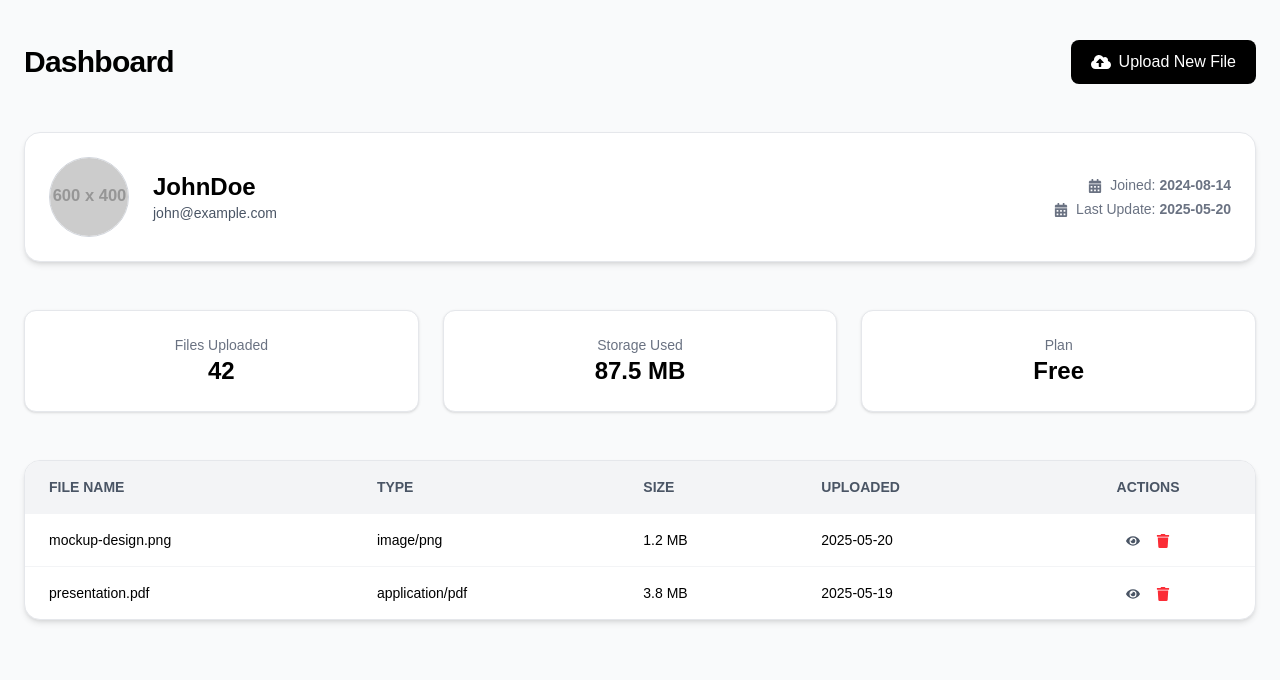
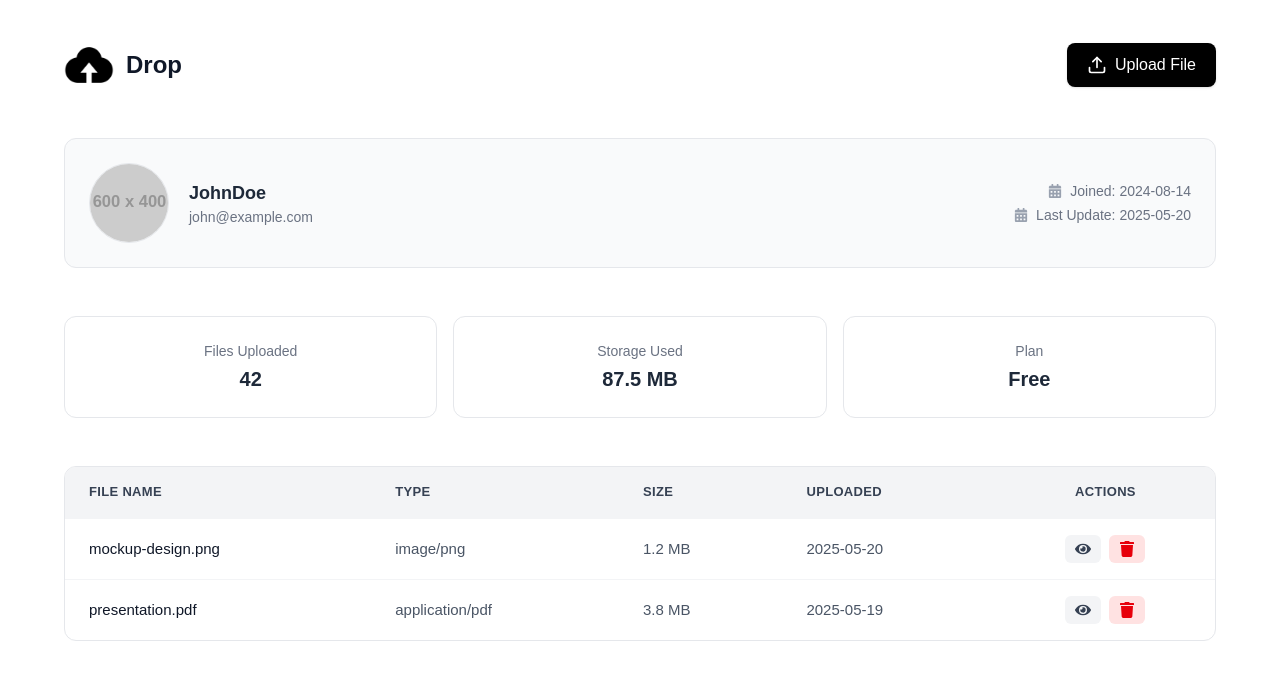
Before and after one commit to morz-mamun/file-drop, a Next.js app: page /dashboard in a window 1280 px wide. Shown: the top 680 px of the page. Built offline with nearby package versions, Linux system fonts and the light colour scheme; no server answers.

Commit message:
feat: enhance dashboard layout and functionality

```diff
--- a/src/components/Dashboard.tsx
+++ b/src/components/Dashboard.tsx
@@ -1,8 +1,10 @@
+import Image from 'next/image';
+import Link from 'next/link';
 import React from 'react';
-import { FaEye, FaTrash, FaCalendarAlt, FaCloudUploadAlt } from 'react-icons/fa';
+import { FaEye, FaTrash, FaCalendarAlt } from 'react-icons/fa';
+import { FiUpload } from 'react-icons/fi';
 
 const Dashboard = () => {
-    // Dummy user & file data (replace with real data)
     const user = {
         username: 'JohnDoe',
         email: 'john@example.com',
@@ -37,83 +39,121 @@ const Dashboard = () => {
     ];
 
     return (
-        <div className="min-h-screen bg-gray-50 text-black py-10 px-6">
-            <div className="max-w-7xl mx-auto space-y-12">
+        <div className="min-h-screen bg-white py-10 px-4 text-gray-800">
+            <div className="max-w-6xl mx-auto space-y-12">
 
                 {/* Header */}
                 <div className="flex justify-between items-center">
-                    <h1 className="text-3xl font-extrabold tracking-tight">Dashboard</h1>
-                    <button className="flex items-center gap-2 px-5 py-2.5 bg-black text-white rounded-lg font-medium hover:bg-gray-900 transition">
-                        <FaCloudUploadAlt className="w-5 h-5" />
-                        Upload New File
-                    </button>
+                    <Link
+                        href="/"
+                        aria-label="Homepage"
+                        className="flex items-center space-x-3"
+                    >
+                        <Image src="/logo.png" alt="logo" width={50} height={50} />
+                        <span className="text-2xl font-bold text-gray-900 select-none">
+                            Drop
+                        </span>
+                    </Link>
+
+                    <Link
+                        href="/"
+                        className="inline-flex items-center gap-2 px-5 py-2.5 rounded-lg bg-black text-white font-medium shadow-sm hover:bg-gray-900 active:scale-95 transition focus:outline-none focus:ring-2 focus:ring-offset-2 focus:ring-black"
+                    >
+                        <FiUpload className="w-5 h-5" />
+                        Upload File
+                    </Link>
+
+
                 </div>
 
-                {/* User Profile Card */}
-                <div className="bg-white border border-gray-200 shadow-md rounded-2xl p-6 flex flex-col sm:flex-row sm:items-center sm:justify-between">
-                    <div className="flex items-center space-x-6">
+                {/* Profile Section */}
+                <div className="bg-gray-50 border border-gray-200 rounded-xl p-6 flex flex-col sm:flex-row sm:items-center justify-between min-h-[120px]">
+                    <div className="flex items-center gap-5">
                         <img
                             src={user.profilePic}
                             alt="Profile"
-                            className="w-20 h-20 rounded-full border border-gray-300 object-cover"
+                            className="w-20 h-20 rounded-full object-cover border border-gray-200"
                         />
                         <div>
-                            <h2 className="text-2xl font-bold">{user.username}</h2>
-                            <p className="text-gray-600 text-sm">{user.email}</p>
+                            <h2 className="text-lg font-semibold">{user.username}</h2>
+                            <p className="text-sm text-gray-500">{user.email}</p>
                         </div>
                     </div>
-                    <div className="mt-6 sm:mt-0 sm:text-right text-sm text-gray-500">
-                        <p className="mb-1"><FaCalendarAlt className="inline mr-2" />Joined: <strong>{user.createdAt}</strong></p>
-                        <p><FaCalendarAlt className="inline mr-2" />Last Update: <strong>{user.updatedAt}</strong></p>
+                    <div className="mt-4 sm:mt-0 text-sm text-gray-500 sm:text-right">
+                        <p className="mb-1 flex items-center justify-start sm:justify-end">
+                            <FaCalendarAlt className="mr-2 text-gray-400" />
+                            Joined: {user.createdAt}
+                        </p>
+                        <p className="flex items-center justify-start sm:justify-end">
+                            <FaCalendarAlt className="mr-2 text-gray-400" />
+                            Last Update: {user.updatedAt}
+                        </p>
                     </div>
                 </div>
 
                 {/* Stats */}
-                <div className="grid grid-cols-1 md:grid-cols-3 gap-6">
+                <div className="grid grid-cols-1 sm:grid-cols-3 gap-4">
                     {[
                         { label: 'Files Uploaded', value: stats.filesUploaded },
                         { label: 'Storage Used', value: stats.totalStorage },
                         { label: 'Plan', value: stats.plan },
                     ].map((stat, idx) => (
-                        <div key={idx} className="bg-white p-6 rounded-xl shadow-sm border border-gray-200 text-center">
-                            <p className="text-gray-500 text-sm">{stat.label}</p>
-                            <p className="text-2xl font-bold text-black">{stat.value}</p>
+                        <div key={idx} className="rounded-xl border border-gray-200 bg-white p-6 text-center">
+                            <p className="text-sm text-gray-500">{stat.label}</p>
+                            <p className="text-xl font-semibold mt-1">{stat.value}</p>
                         </div>
                     ))}
                 </div>
 
                 {/* Files Table */}
-                <div className="bg-white rounded-2xl shadow-md border border-gray-200 overflow-x-auto">
-                    <table className="w-full table-auto text-sm text-left">
-                        <thead className="bg-gray-100 text-gray-600 uppercase">
+                <div className="border border-gray-200 rounded-xl overflow-x-auto">
+                    <table className="min-w-full text-sm text-left">
+                        <thead className="bg-gray-100 text-gray-700 text-[13px] uppercase tracking-wide border-b border-gray-200">
                             <tr>
-                                <th className="px-6 py-4">File Name</th>
-                                <th className="px-6 py-4">Type</th>
-                                <th className="px-6 py-4">Size</th>
-                                <th className="px-6 py-4">Uploaded</th>
-                                <th className="px-6 py-4 text-center">Actions</th>
+                                <th className="px-6 py-4 font-semibold">File Name</th>
+                                <th className="px-6 py-4 font-semibold">Type</th>
+                                <th className="px-6 py-4 font-semibold">Size</th>
+                                <th className="px-6 py-4 font-semibold">Uploaded</th>
+                                <th className="px-6 py-4 font-semibold text-center">Actions</th>
                             </tr>
                         </thead>
-                        <tbody>
+                        <tbody className="text-[15px]">
                             {files.map((file) => (
-                                <tr key={file.id} className="border-t border-gray-100 hover:bg-gray-50">
-                                    <td className="px-6 py-4 font-medium text-black">{file.name}</td>
-                                    <td className="px-6 py-4">{file.fileType}</td>
-                                    <td className="px-6 py-4">{file.fileSize}</td>
-                                    <td className="px-6 py-4">{file.createdAt}</td>
-                                    <td className="px-6 py-4 text-center space-x-4">
-                                        <a href={file.fileUrl} target="_blank" rel="noopener noreferrer">
-                                            <FaEye className="inline text-gray-600 hover:text-black transition" />
-                                        </a>
-                                        <button>
-                                            <FaTrash className="inline text-red-500 hover:text-red-700 transition" />
-                                        </button>
+                                <tr
+                                    key={file.id}
+                                    className="border-t border-gray-100 hover:bg-gray-50 transition"
+                                >
+                                    <td className="px-6 py-4 font-medium text-gray-900 whitespace-nowrap">
+                                        {file.name}
+                                    </td>
+                                    <td className="px-6 py-4 text-gray-600">{file.fileType}</td>
+                                    <td className="px-6 py-4 text-gray-600">{file.fileSize}</td>
+                                    <td className="px-6 py-4 text-gray-600">{file.createdAt}</td>
+                                    <td className="px-6 py-4 text-center">
+                                        <div className="inline-flex items-center gap-2 justify-center">
+                                            <a
+                                                href={file.fileUrl}
+                                                target="_blank"
+                                                rel="noopener noreferrer"
+                                                className="inline-flex items-center justify-center px-2.5 py-1.5 rounded-md bg-gray-100 text-gray-700 text-sm hover:bg-gray-200 hover:text-black transition focus:outline-none focus:ring-2 focus:ring-gray-300"
+                                            >
+                                                <FaEye className="w-4 h-4" />
+                                            </a>
+                                            <button
+                                                aria-label="Delete file"
+                                                className="inline-flex items-center justify-center px-2.5 py-1.5 rounded-md bg-red-100 text-red-600 text-sm hover:bg-red-200 hover:text-red-700 transition focus:outline-none focus:ring-2 focus:ring-red-300"
+                                            >
+                                                <FaTrash className="w-4 h-4" />
+                                            </button>
+                                        </div>
                                     </td>
                                 </tr>
                             ))}
                         </tbody>
+
                     </table>
                 </div>
+
 
             </div>
         </div>
```
